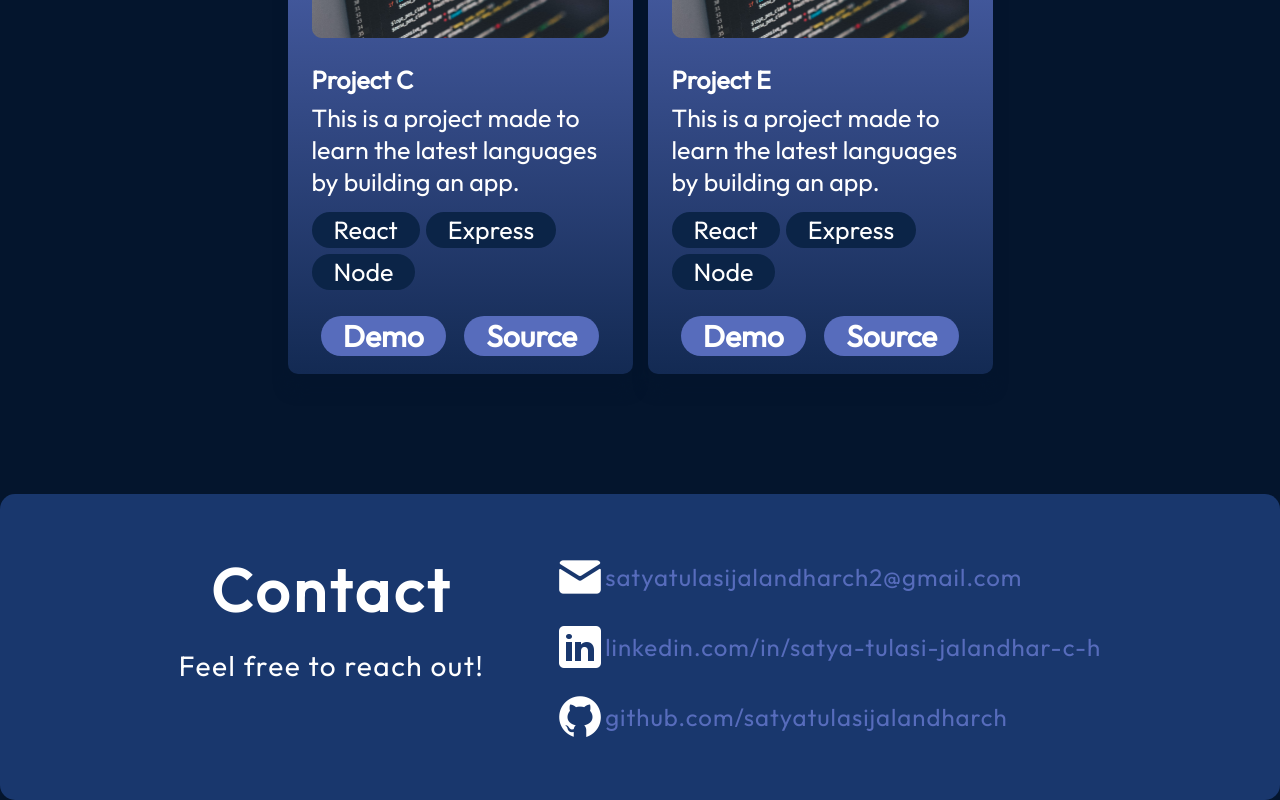
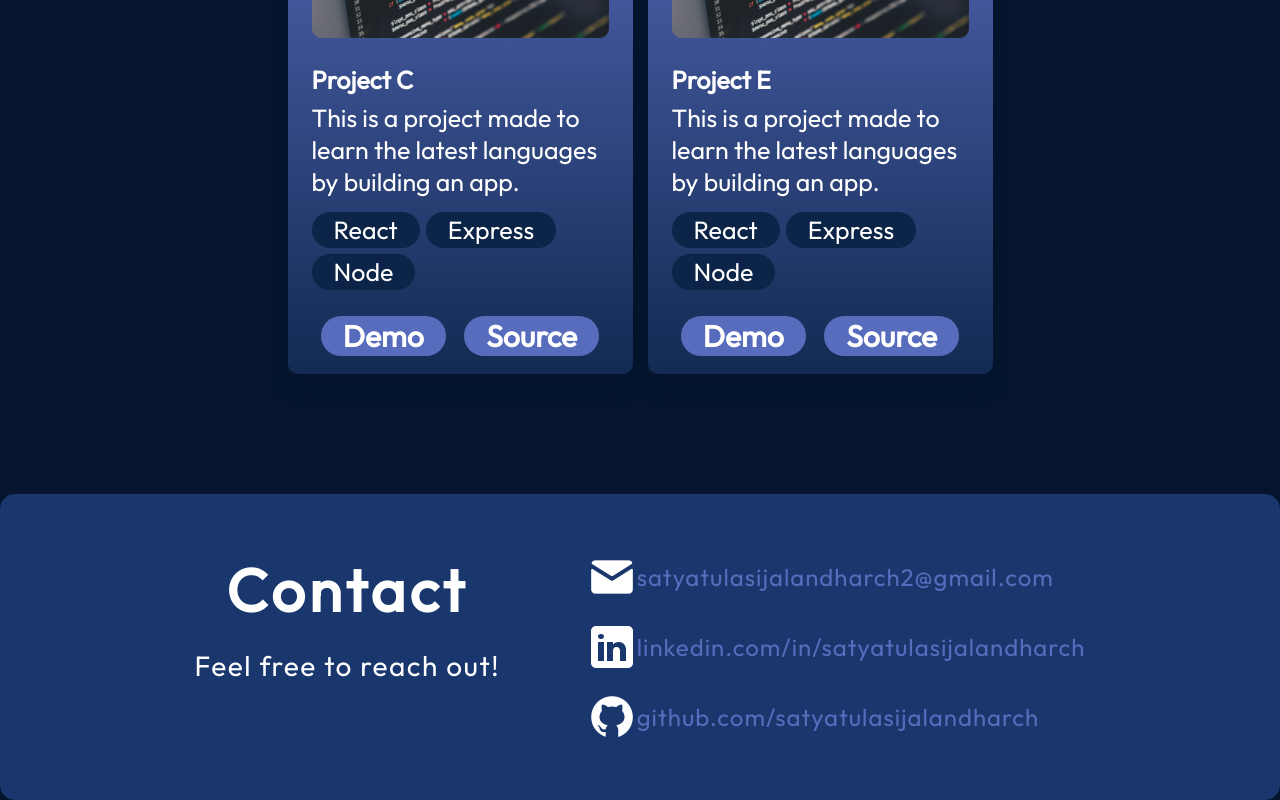
Before and after one commit to satyatulasijalandharch/portfolio2024, a React (Vite) app: page / in a window 1280 px wide. Shown: the part 2784-3584 px from the top of the page. Built offline with nearby package versions, Linux system fonts and the light colour scheme.

Commit message:
LinkedIn link updated.

```diff
--- a/src/components/Contact/Contact.jsx
+++ b/src/components/Contact/Contact.jsx
@@ -18,7 +18,7 @@ export const Contact = () => {
         <li className={styles.link}>
           <img
             src={getImageUrl("contact/linkedinIcon.png")} alt="LinkedIn icon"/>
-          <a href="https://www.linkedin.com/in/satya-tulasi-jalandhar-c-h/">linkedin.com/in/satya-tulasi-jalandhar-c-h</a>
+          <a href="https://www.linkedin.com/in/satyatulasijalandharch/">linkedin.com/in/satyatulasijalandharch</a>
         </li>
         <li className={styles.link}>
           <img src={getImageUrl("contact/githubIcon.png")} alt="Github icon" />
```
